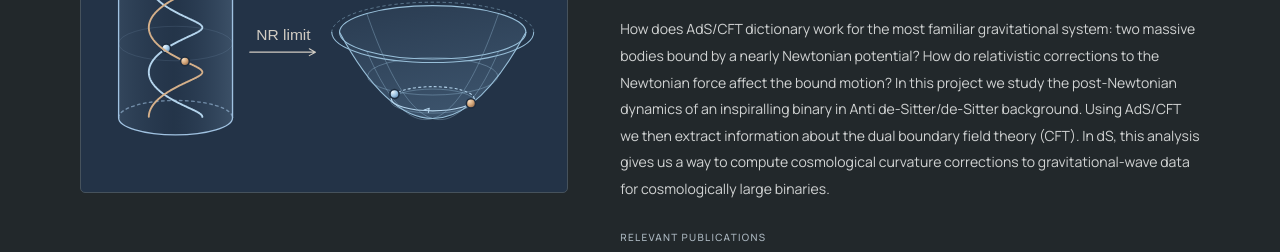
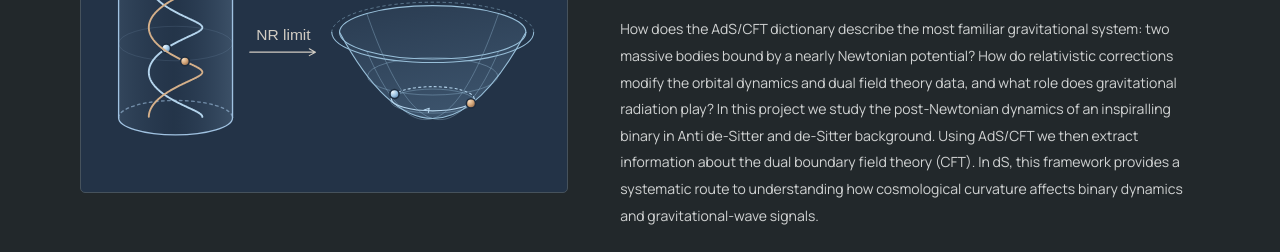
Before and after one commit to aviwadhwa/aviwadhwa.github.io, a plain HTML site: page research.html in a window 1280 px wide. Shown: the part 477-729 px from the top of the page. Drawn offline with Linux system fonts and the light colour scheme.

Commit message:
Update research description on post-Newtonian dynamics
Revised the paragraph to clarify the role of gravitational radiation and the effects of cosmological curvature on binary dynamics.

```diff
--- a/research.html
+++ b/research.html
@@ -34,7 +34,7 @@
       <figure class="research-figure"><img src="ads-binary.svg?v=charcoal-crossfade-7" alt="An AdS binary, its CFT boundary, and the NR limit leading to a harmonic well." width="540" height="290" decoding="async"></figure>
       <div class="research-copy"><span class="research-number" aria-hidden="true">01</span>
         <h2 id="topic-1">Post-Newtonian dynamics in (A)dS and dual CFT data</h2>
-        <p>How does AdS/CFT dictionary work for the most familiar gravitational system: two massive bodies bound by a nearly Newtonian potential? How do relativistic corrections to the Newtonian force affect the bound motion? In this project we study the post-Newtonian dynamics of an inspiralling binary in Anti de-Sitter/de-Sitter background. Using AdS/CFT we then extract information about the dual boundary field theory (CFT). In dS, this analysis gives us a way to compute cosmological curvature corrections to gravitational-wave data for cosmologically large binaries.</p>
+        <p>How does the AdS/CFT dictionary describe the most familiar gravitational system: two massive bodies bound by a nearly Newtonian potential? How do relativistic corrections modify the orbital dynamics and dual field theory data, and what role does gravitational radiation play? In this project we study the post-Newtonian dynamics of an inspiralling binary in Anti de-Sitter and de-Sitter background. Using AdS/CFT we then extract information about the dual boundary field theory (CFT). In dS, this framework provides a systematic route to understanding how cosmological curvature affects binary dynamics and gravitational-wave signals.</p>
         <h3 class="publication-label" id="pn-publications">Relevant publications</h3>
           <ul class="publications" role="list" aria-labelledby="pn-publications">
             <li>
```
